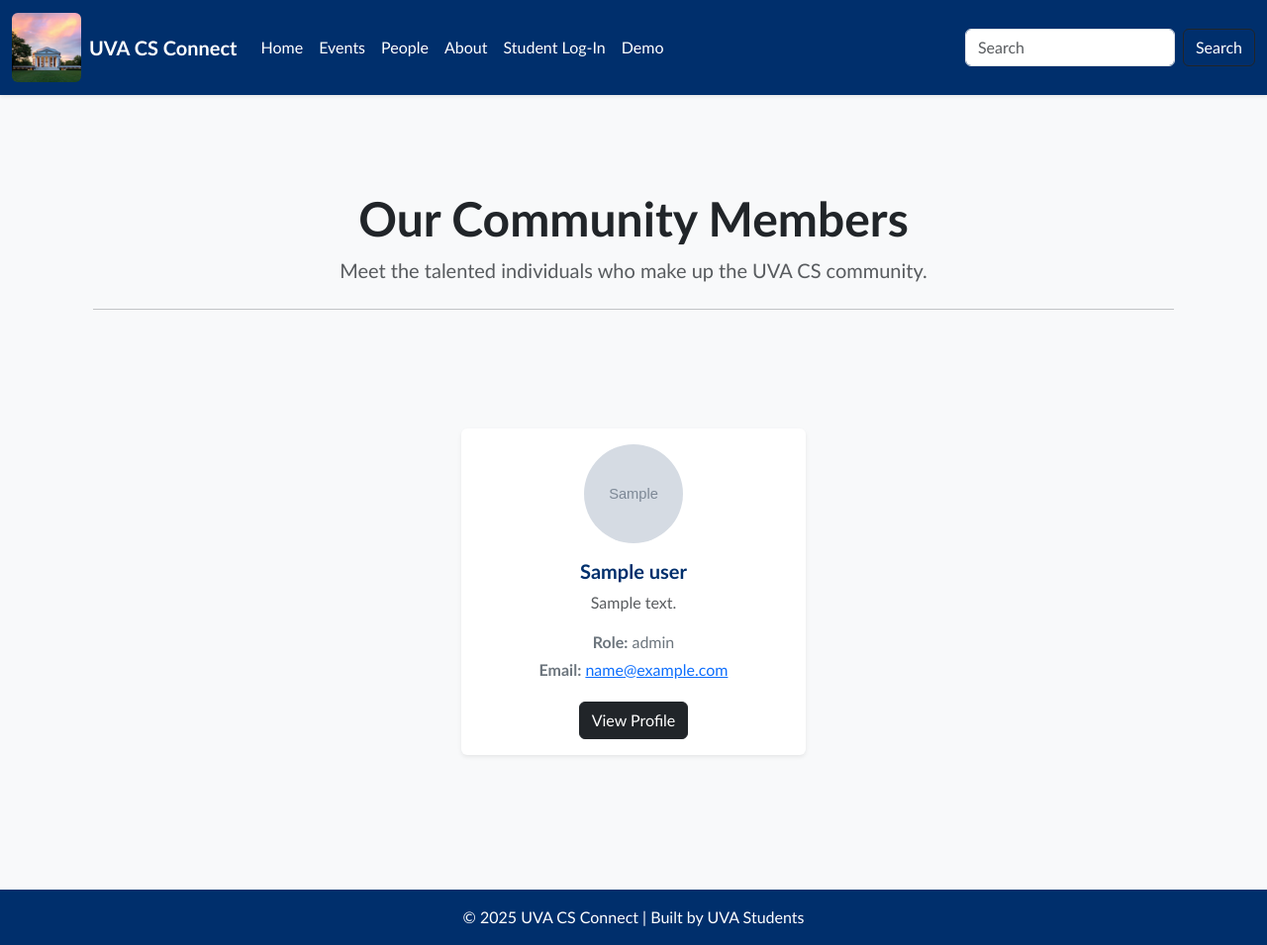
After one commit to cbrooks-dev/uva-cs-connect, a Flask app: template app/templates/users.html in a window 1280 px wide. The commit adds this page. Shown: the whole page at 99% size. Run offline with Flask 3, Linux system fonts and the light colour scheme; the template is opened without the code that fills it: most values are stand-ins (such as "Sample title", 1, 10 or a date in 2020); grey boxes marked "Sample" are stand-in pictures.

Commit message:
Add users page

```diff
--- a/app/templates/base.html
+++ b/app/templates/base.html
@@ -72,6 +72,10 @@
                 </li>
 
                 <li class="nav-item">
+                    <a class="nav-link text-white-50" href="/users">People</a>
+                </li>
+
+                <li class="nav-item">
                     <a class="nav-link text-white-50" href="/about">About</a>
                 </li>
 
--- /dev/null
+++ b/app/templates/users.html
@@ -0,0 +1,44 @@
+{% extends "base.html" %}
+
+{% block content %}
+
+<!DOCTYPE html>
+
+<html lang="en">
+<head>
+    <meta charset="UTF-8">
+    <meta name="viewport" content="width=device-width, initial-scale=1.0">
+    <title>Community Members</title>
+</head>
+<body>
+
+<section class="text-center mb-5 py-5">
+    <div class="container">
+        <h1 class="display-5 fw-bold text-dark">Our Community Members</h1>
+        <p class="lead text-muted">Meet the talented individuals who make up the UVA CS community.</p>
+        <hr class="my-4" />
+    </div>
+</section>
+
+<div class="container">
+    <div class="row justify-content-center">
+        {% for user in users %}
+        <div class="col-md-6 col-lg-4 mb-4">
+            <div class="card h-100 shadow-sm border-0 text-center">
+                <div class="card-body">
+                    <img src="{{ user.profile_picture }}" class="rounded-circle mb-3" alt="{{ user.name }}" width="100" height="100">
+                    <h5 class="card-title fw-bold" style="color: #002f6c;">{{ user.name }}</h5>
+                    <p class="card-text text-muted">{{ user.bio }}</p>
+                    <p class="text-secondary mb-1"><strong>Role:</strong> {{ user.role }}</p>
+                    <p class="text-secondary mb-1"><strong>Email:</strong> <a href="mailto:{{ user.email }}">{{ user.email }}</a></p>
+                    <a href="{{ user.profile_link }}" class="btn btn-dark mt-3">View Profile</a>
+                </div>
+            </div>
+        </div>
+        {% endfor %}
+    </div>
+</div>
+
+</body>
+</html>
+{% endblock %}
```
Also changed, not shown: app/routes.py (+11 -0 lines).
